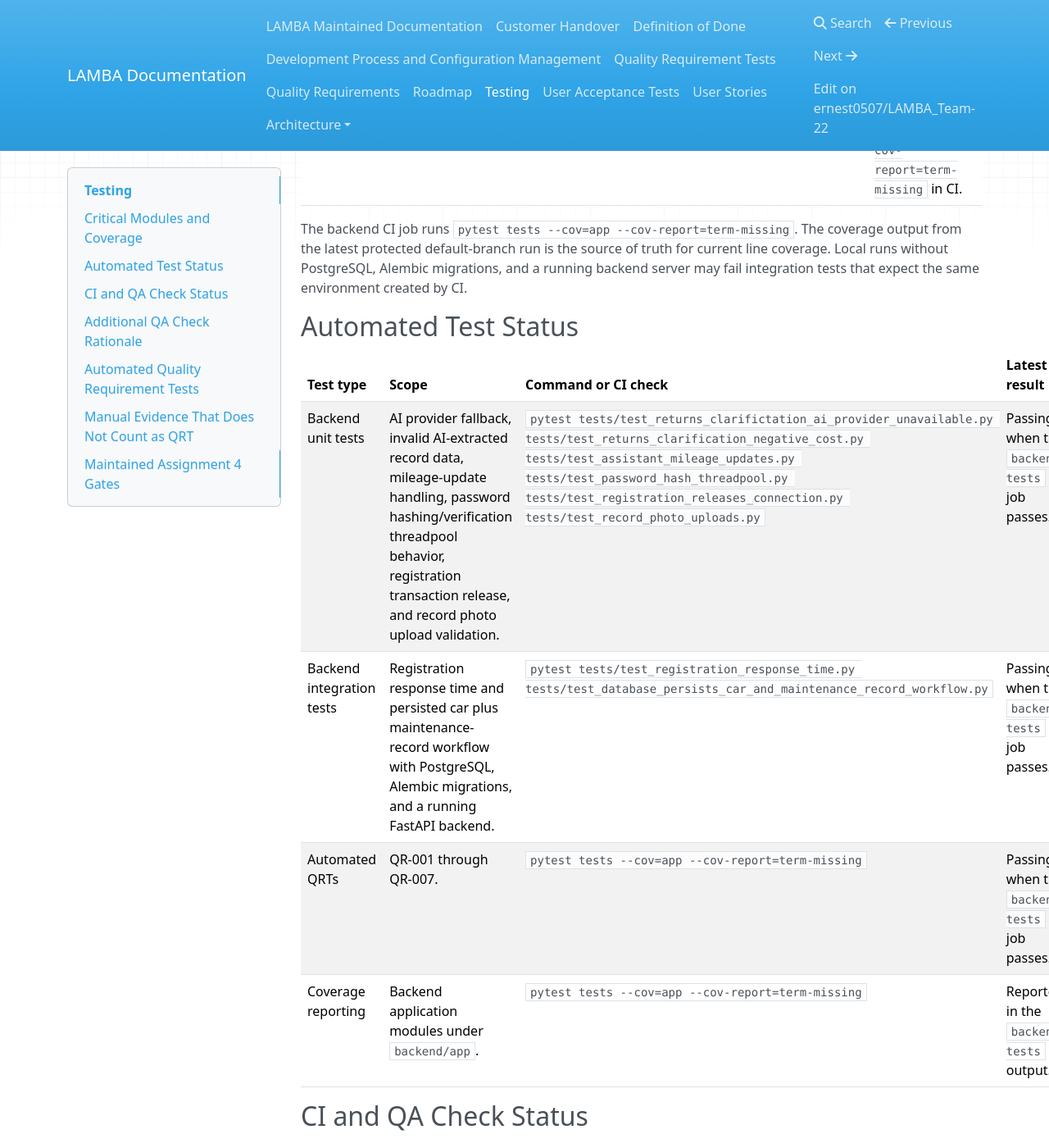
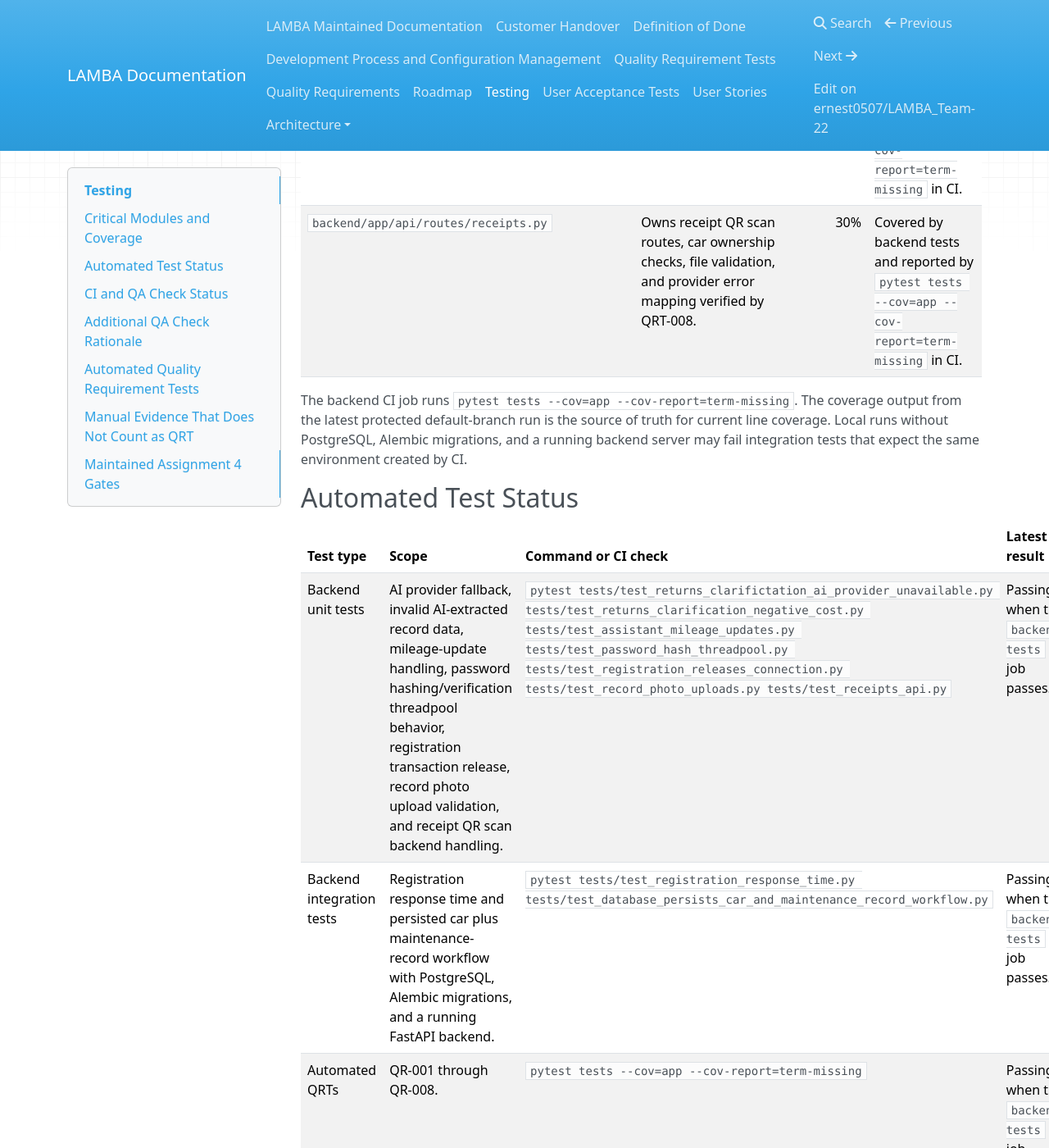
Before and after one commit to ernest0507/LAMBA_Team-22, an MkDocs documentation site: the page built from docs/testing.md, in a window 1280 px wide and 1400 px high, scrolled down 1401 px. Shown: the whole window at 82% size. Built offline with MkDocs 1.6.1, drawn with Linux system fonts in a browser that asks for light colours; nearby versions of some CDN libraries; some of the changed text lies outside the part shown.

Commit message:
Update testing.md

```diff
--- a/docs/testing.md
+++ b/docs/testing.md
@@ -10,6 +10,7 @@
 | `backend/app/api/routes/auth.py` | Owns registration and login routes, including the registration transaction boundary verified by QRT-006. | 30% | Covered by backend tests and reported by `pytest tests --cov=app --cov-report=term-missing` in CI. |
 | `backend/app/crud/users.py` | Owns user lookup, creation, authentication, and password hashing/verification helpers verified by QRT-005. | 30% | Covered by backend tests and reported by `pytest tests --cov=app --cov-report=term-missing` in CI. |
 | `backend/app/api/routes/maintenance_records.py` | Owns maintenance record routes and record-photo upload validation verified by QRT-007. | 30% | Covered by backend tests and reported by `pytest tests --cov=app --cov-report=term-missing` in CI. |
+| `backend/app/api/routes/receipts.py` | Owns receipt QR scan routes, car ownership checks, file validation, and provider error mapping verified by QRT-008. | 30% | Covered by backend tests and reported by `pytest tests --cov=app --cov-report=term-missing` in CI. |
 
 The backend CI job runs `pytest tests --cov=app --cov-report=term-missing`.
 The coverage output from the latest protected default-branch run is the source
@@ -21,11 +22,10 @@ the same environment created by CI.
 
 | Test type | Scope | Command or CI check | Latest result | Evidence |
 |---|---|---|---|---|
-| Backend unit tests | AI provider fallback, invalid AI-extracted record data, mileage-update handling, password hashing/verification threadpool behavior, registration transaction release, and record photo upload validation. | `pytest tests/test_returns_clarifictation_ai_provider_unavailable.py tests/test_returns_clarification_negative_cost.py tests/test_assistant_mileage_updates.py tests/test_password_hash_threadpool.py tests/test_registration_releases_connection.py tests/test_record_photo_uploads.py` | Passing when the `backend-tests` CI job passes. | [Backend tests workflow](https://github.com/ernest0507/LAMBA_Team-22/actions/workflows/backend-tests.yml) |
+| Backend unit tests | AI provider fallback, invalid AI-extracted record data, mileage-update handling, password hashing/verification threadpool behavior, registration transaction release, record photo upload validation, and receipt QR scan backend handling. | `pytest tests/test_returns_clarifictation_ai_provider_unavailable.py tests/test_returns_clarification_negative_cost.py tests/test_assistant_mileage_updates.py tests/test_password_hash_threadpool.py tests/test_registration_releases_connection.py tests/test_record_photo_uploads.py tests/test_receipts_api.py` | Passing when the `backend-tests` CI job passes. | [Backend tests workflow](https://github.com/ernest0507/LAMBA_Team-22/actions/workflows/backend-tests.yml) |
 | Backend integration tests | Registration response time and persisted car plus maintenance-record workflow with PostgreSQL, Alembic migrations, and a running FastAPI backend. | `pytest tests/test_registration_response_time.py tests/test_database_persists_car_and_maintenance_record_workflow.py` | Passing when the `backend-tests` CI job passes. | [Backend tests workflow](https://github.com/ernest0507/LAMBA_Team-22/actions/workflows/backend-tests.yml) |
-| Automated QRTs | QR-001 through QR-007. | `pytest tests --cov=app --cov-report=term-missing` | Passing when the `backend-tests` CI job passes. | [Quality requirement tests](quality-requirement-tests.md) |
+| Automated QRTs | QR-001 through QR-008. | `pytest tests --cov=app --cov-report=term-missing` | Passing when the `backend-tests` CI job passes. | [Quality requirement tests](quality-requirement-tests.md) |
 | Coverage reporting | Backend application modules under `backend/app`. | `pytest tests --cov=app --cov-report=term-missing` | Reported in the `backend-tests` CI output. | [Backend tests workflow](https://github.com/ernest0507/LAMBA_Team-22/actions/workflows/backend-tests.yml) |
-
 
 ## CI and QA Check Status
 
@@ -61,6 +61,7 @@ Assignment 4 additional QA check.
 | QRT-005 | QR-005 | `pytest tests/test_password_hash_threadpool.py` | Password hashing and verification run outside the event-loop thread. | [QRT-005](quality-requirement-tests.md#qrt-005-registration-event-loop-responsiveness) |
 | QRT-006 | QR-006 | `pytest tests/test_registration_releases_connection.py` | Registration performs the existing-user lookup, releases the lookup transaction with rollback, and only then starts user creation. | [QRT-006](quality-requirement-tests.md#qrt-006-registration-database-connection-release) |
 | QRT-007 | QR-007 | `pytest tests/test_record_photo_uploads.py` | Valid image upload returns photo metadata with an API URL; invalid upload cases return controlled HTTP 415 or HTTP 400 errors. | [QRT-007](quality-requirement-tests.md#qrt-007-record-photo-upload-validation) |
+| QRT-008 | QR-008 | `pytest tests/test_receipts_api.py` | Receipt QR scan tests pass: the backend accepts owned-car raw QR, forwards valid QR data to the provider layer without modification, rejects unsupported files and inaccessible vehicle IDs, and maps missing provider configuration and provider error codes to controlled HTTP responses. | [QRT-008](quality-requirement-tests.md#qrt-008-receipt-qr-scan-backend-handling) |
 
 ## Manual Evidence That Does Not Count as QRT
 
```
Also changed, not shown: other parts of docs/testing.md (+2 -1 lines).
